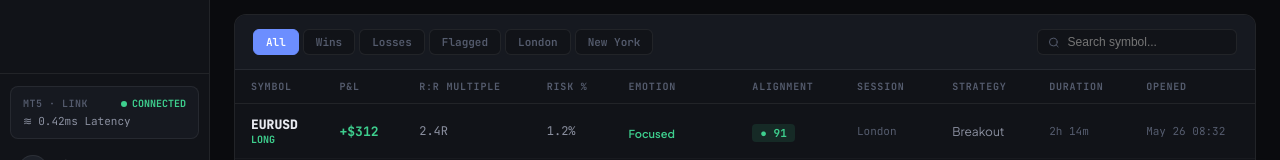
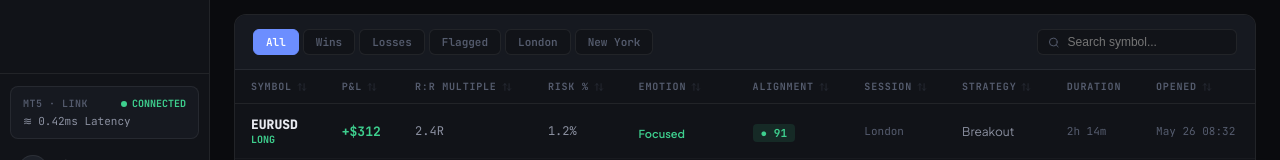
Before and after one commit to mufasa-droid/TraderMind, a Next.js app: page /trades in a window 1280 px wide. Shown: the part 597-757 px from the top of the page. Built offline with nearby package versions, Linux system fonts and the light colour scheme; no server answers.

Commit message:
feat: add interactive table sorting with visual direction indicators to trade history

```diff
--- a/app/(dashboard)/trades/page.tsx
+++ b/app/(dashboard)/trades/page.tsx
@@ -3,7 +3,8 @@
 import { useState, useEffect } from 'react'
 import {
   Search, Filter, Plus, Zap, ArrowUpRight, ArrowDownRight,
-  TrendingUp, X, Sparkles, CheckCircle2, AlertTriangle, AlertCircle, RefreshCw, ChevronDown
+  TrendingUp, X, Sparkles, CheckCircle2, AlertTriangle, AlertCircle, RefreshCw, ChevronDown,
+  ArrowUpDown, ArrowUp, ArrowDown
 } from 'lucide-react'
 import type { Trade, TradeEvaluationResult, TradeEvaluationRequest } from '@/types'
 import { createClient } from '@/lib/supabase/client'
@@ -221,6 +222,23 @@ export default function TradesPage() {
     }
   }
 
+  const [sortField, setSortField] = useState<keyof DisplayTrade | null>(null)
+  const [sortDirection, setSortDirection] = useState<'asc' | 'desc' | null>(null)
+
+  const handleSort = (field: keyof DisplayTrade) => {
+    if (sortField !== field) {
+      setSortField(field)
+      setSortDirection(field === 'symbol' || field === 'emotion' || field === 'strategy' ? 'asc' : 'desc')
+    } else if (sortDirection === 'desc') {
+      setSortDirection('asc')
+    } else if (sortDirection === 'asc') {
+      setSortField(null)
+      setSortDirection(null)
+    } else {
+      setSortDirection('desc')
+    }
+  }
+
   const filteredTrades = tradesList.filter(t => {
     if (filter === 'Wins') return t.pnl > 0
     if (filter === 'Losses') return t.pnl < 0
@@ -229,6 +247,18 @@ export default function TradesPage() {
     if (filter === 'New York') return t.session === 'New York'
     return true
   }).filter(t => t.symbol.toLowerCase().includes(search.toLowerCase()))
+
+  const sortedTrades = [...filteredTrades].sort((a, b) => {
+    if (!sortField || !sortDirection) return 0
+    const aVal = a[sortField]
+    const bVal = b[sortField]
+    if (typeof aVal === 'string' && typeof bVal === 'string') {
+      return sortDirection === 'asc' ? aVal.localeCompare(bVal) : bVal.localeCompare(aVal)
+    }
+    const aNum = Number(aVal) || 0
+    const bNum = Number(bVal) || 0
+    return sortDirection === 'asc' ? aNum - bNum : bNum - aNum
+  })
 
   const labelStyle = {
     fontSize: '10px',
@@ -554,27 +584,58 @@ export default function TradesPage() {
           <table style={{ width: '100%', borderCollapse: 'collapse', textAlign: 'left' }}>
             <thead>
               <tr style={{ background: 'var(--surface)' }}>
-                {['Symbol', 'P&L', 'R:R Multiple', 'Risk %', 'Emotion', 'Alignment', 'Session', 'Strategy', 'Duration', 'Opened'].map(h => (
+                {[
+                  { key: 'symbol' as const, label: 'Symbol', sortable: true },
+                  { key: 'pnl' as const, label: 'P&L', sortable: true },
+                  { key: 'rr' as const, label: 'R:R Multiple', sortable: true },
+                  { key: 'risk' as const, label: 'Risk %', sortable: true },
+                  { key: 'emotion' as const, label: 'Emotion', sortable: true },
+                  { key: 'alignment' as const, label: 'Alignment', sortable: true },
+                  { key: 'session' as const, label: 'Session', sortable: true },
+                  { key: 'strategy' as const, label: 'Strategy', sortable: true },
+                  { key: 'duration' as const, label: 'Duration', sortable: false },
+                  { key: 'opened' as const, label: 'Opened', sortable: true },
+                ].map(col => {
+                  const isActive = sortField === col.key
+                  return (
                     <th
-                    key={h}
+                      key={col.key}
+                      onClick={() => col.sortable && handleSort(col.key)}
                       style={{
                         padding: '10px 16px',
                         fontSize: '10px',
                         fontWeight: 700,
-                      color: 'var(--text-3)',
+                        color: isActive ? 'var(--accent)' : 'var(--text-3)',
                         textTransform: 'uppercase',
                         letterSpacing: '0.8px',
                         fontFamily: 'var(--font-mono)',
                         borderBottom: '1px solid var(--border)',
+                        cursor: col.sortable ? 'pointer' : 'default',
+                        userSelect: 'none',
+                        transition: 'color 0.15s ease',
                       }}
                     >
-                    {h}
+                      <div style={{ display: 'inline-flex', alignItems: 'center', gap: '5px' }}>
+                        <span>{col.label}</span>
+                        {col.sortable && (
+                          <span style={{ display: 'inline-flex', alignItems: 'center' }}>
+                            {isActive && sortDirection === 'desc' ? (
+                              <ArrowDown size={11} color="var(--accent)" />
+                            ) : isActive && sortDirection === 'asc' ? (
+                              <ArrowUp size={11} color="var(--accent)" />
+                            ) : (
+                              <ArrowUpDown size={10} color="var(--text-3)" style={{ opacity: 0.35 }} />
+                            )}
+                          </span>
+                        )}
+                      </div>
                     </th>
-                ))}
+                  )
+                })}
               </tr>
             </thead>
             <tbody>
-              {filteredTrades.map(trade => (
+              {sortedTrades.map(trade => (
                 <tr
                   key={trade.id}
                   style={{
```
Lines whose indentation alone changed are shown as unchanged.
